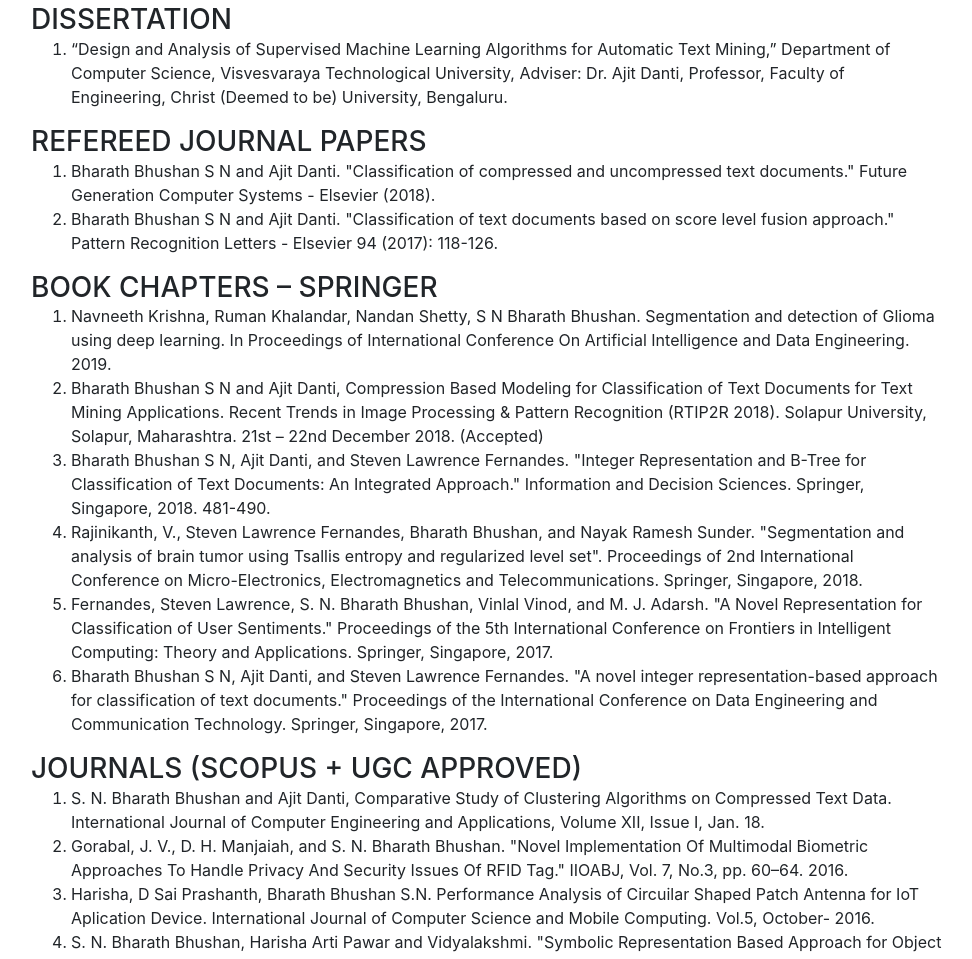
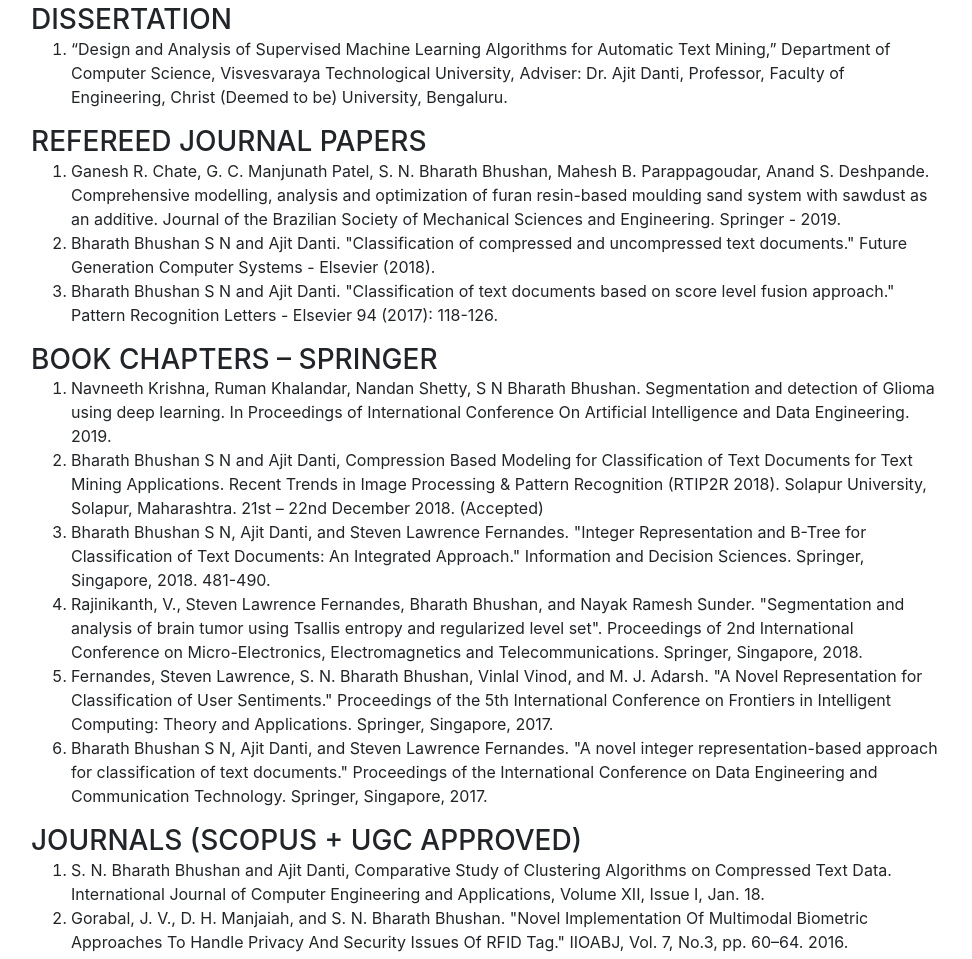
Before and after one commit to snBharathbhushan/MyPortal, a website with bundled scripts: page index.html in a window 1280 px wide. Shown: the part 2534-3493 px from the top of the page, without its empty margins (289-1261 px from the left). Built offline with nearby package versions, Linux system fonts and the light colour scheme; a web font is replaced by a local one.

Commit message:
Update index.html

```diff
--- a/index.html
+++ b/index.html
@@ -218,6 +218,7 @@
             <div class="resume-content mr-auto">
               <h3 class="mb-0">Refereed Journal Papers</h3>
               <ol>
+              <li>Ganesh R. Chate, G. C. Manjunath Patel, S. N. Bharath Bhushan, Mahesh B. Parappagoudar, Anand S. Deshpande. Comprehensive modelling, analysis and optimization of furan resin-based moulding sand system with sawdust as an additive. Journal of the Brazilian Society of Mechanical Sciences and Engineering. Springer - 2019.</li>
               <li>Bharath Bhushan S N and Ajit Danti. "Classification of compressed and uncompressed text documents." Future Generation Computer Systems - Elsevier (2018).</li>
               <li>Bharath Bhushan S N and Ajit Danti. "Classification of text documents based on score level fusion approach." Pattern Recognition Letters - Elsevier 94 (2017): 118-126.</li>
               </ol>
```
